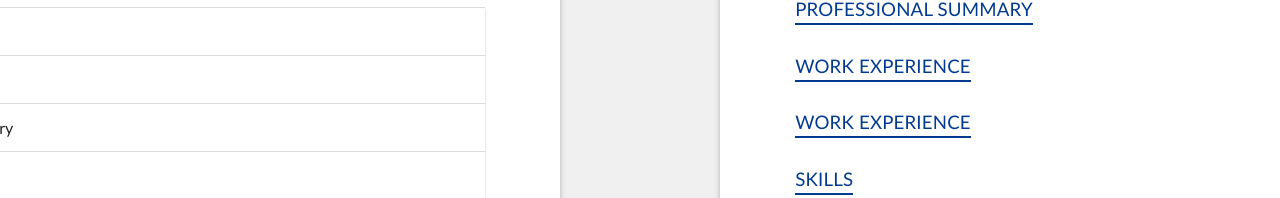
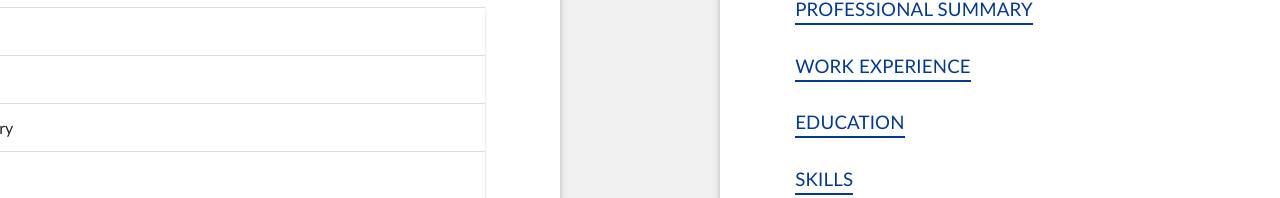
Before and after one commit to smamirshahi/squeezy-cv, a React (Vite) app: page / in a window 1280 px wide. Shown: the part 144-342 px from the top of the page. Built offline with nearby package versions, Linux system fonts and the light colour scheme; some icons are missing; what runtypes would draw is missing.

Commit message:
[CV-6] Correct the wrong component it calls

```diff
--- a/src/pages/preview-page/one-column-preview-page.tsx
+++ b/src/pages/preview-page/one-column-preview-page.tsx
@@ -4,6 +4,7 @@ import { ExperiencesPreviewPage } from "@pages/preview-page/experiences-preview-
 import { PersonalInfoPreviewPage } from "@pages/preview-page/personal-info-preview-page";
 import { SummaryPreviewPage } from "@pages/preview-page/summary-preview-page";
 import { SkillsPreviewPage } from "@pages/preview-page/skills-preview-page";
+import { EducationsPreviewPage } from "@pages/preview-page/educations-preview-page";
 
 /** One column preview page */
 export function OneColumnPreviewPage(): JSX.Element | null {
@@ -18,7 +19,7 @@ export function OneColumnPreviewPage(): JSX.Element | null {
       <ContactInfoPreviewPage />
       <SummaryPreviewPage />
       <ExperiencesPreviewPage />
-      <ExperiencesPreviewPage />
+      <EducationsPreviewPage />
       <SkillsPreviewPage />
     </Grid>
   );
--- a/src/pages/preview-page/two-column-preview-page.tsx
+++ b/src/pages/preview-page/two-column-preview-page.tsx
@@ -4,6 +4,7 @@ import { ExperiencesPreviewPage } from "@pages/preview-page/experiences-preview-
 import { PersonalInfoPreviewPage } from "@pages/preview-page/personal-info-preview-page";
 import { SummaryPreviewPage } from "@pages/preview-page/summary-preview-page";
 import { SkillsPreviewPage } from "@pages/preview-page/skills-preview-page";
+import { EducationsPreviewPage } from "@pages/preview-page/educations-preview-page";
 
 /** Two column template */
 export function TwoColumnPreviewPage(): JSX.Element | null {
@@ -18,7 +19,7 @@ export function TwoColumnPreviewPage(): JSX.Element | null {
       <Grid size={{ xs: 8 }}>
         <SummaryPreviewPage />
         <ExperiencesPreviewPage />
-        <ExperiencesPreviewPage />
+        <EducationsPreviewPage />
       </Grid>
       <Grid size={{ xs: 4 }}>
         <ContactInfoPreviewPage />
```
